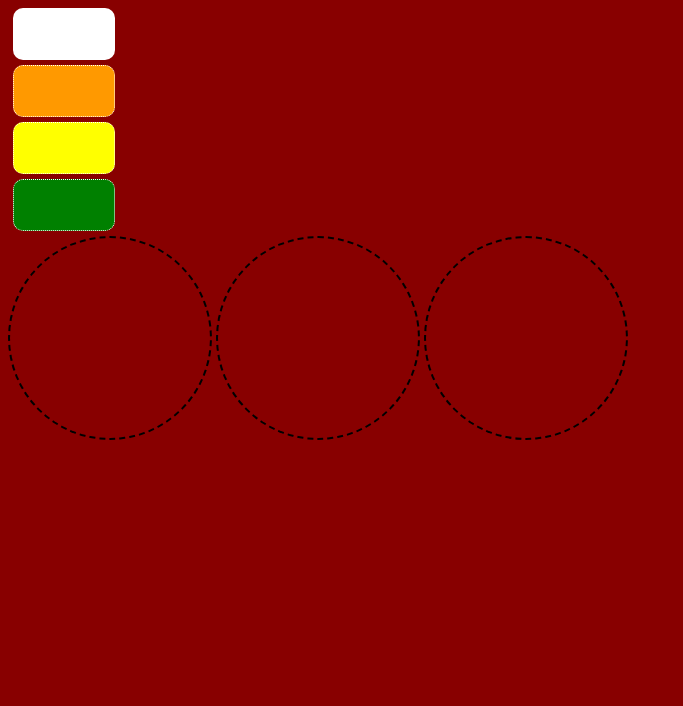
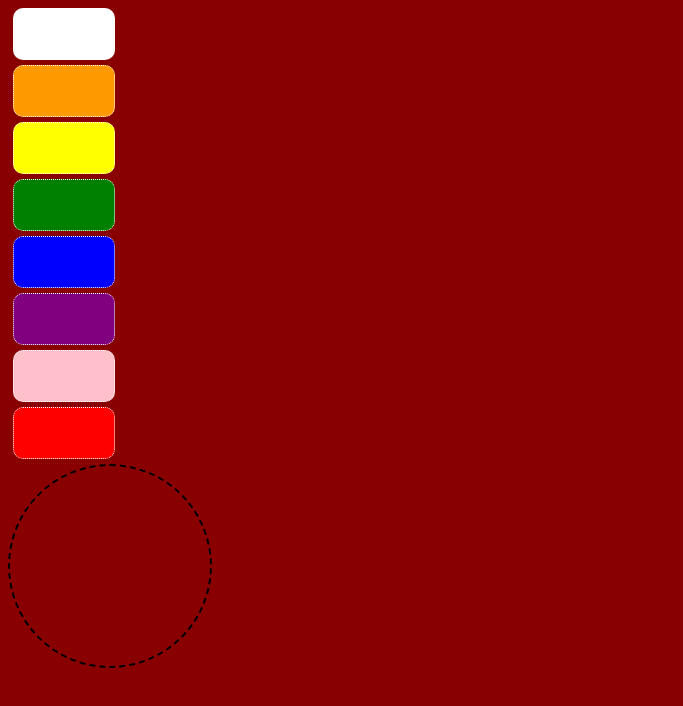
Before and after one commit to sidnieHehe/2019tri2sidnie, a plain HTML site: page challenges/javascript practice/index.html in a window 1280 px wide. Shown: the whole page, without its empty margins (0-683 px from the left). Drawn offline with nearby package versions, Linux system fonts and the light colour scheme.

Commit message:
¸added color

```diff
--- a/challenges/javascript practice/index.html
+++ b/challenges/javascript practice/index.html
@@ -19,7 +19,7 @@
                 height: 200px;
                 border: 2px dashed #000;
                 border-radius: 50%;
-                display: inline-block;
+                position: absolute;
             }
             #color0{
                 background-color: #fff;
@@ -32,7 +32,24 @@
             }
             #color3{
                 background-color: green;
+
             }
+            #color4{
+                background-color: blue;
+            }
+            #color5{
+                background-color: purple;
+
+            }
+            #color6{
+                background-color: pink;
+            }
+            #color7{
+                background-color: red;
+
+            }
+
+
         </style>
         <script src="https://ajax.googleapis.com/ajax/libs/jquery/3.2.1/jquery.min.js"></script>
     </head>
@@ -41,10 +58,12 @@
         <div id="color1" class='color'></div>
         <div id="color2" class='color'></div>
          <div id="color3" class='color'></div>
+         <div id="color4" class='color'></div>
+         <div id="color5" class='color'></div>
+         <div id="color6" class='color'></div>
+        <div id="color7" class='color'></div>
 
         <div id='circle1' class='circle'></div>
-        <div id='circle2' class='circle'></div>
-        <div id='circle3' class='circle'></div>
     </body>
     <script src='functions.js'></script>
 </html>
```
